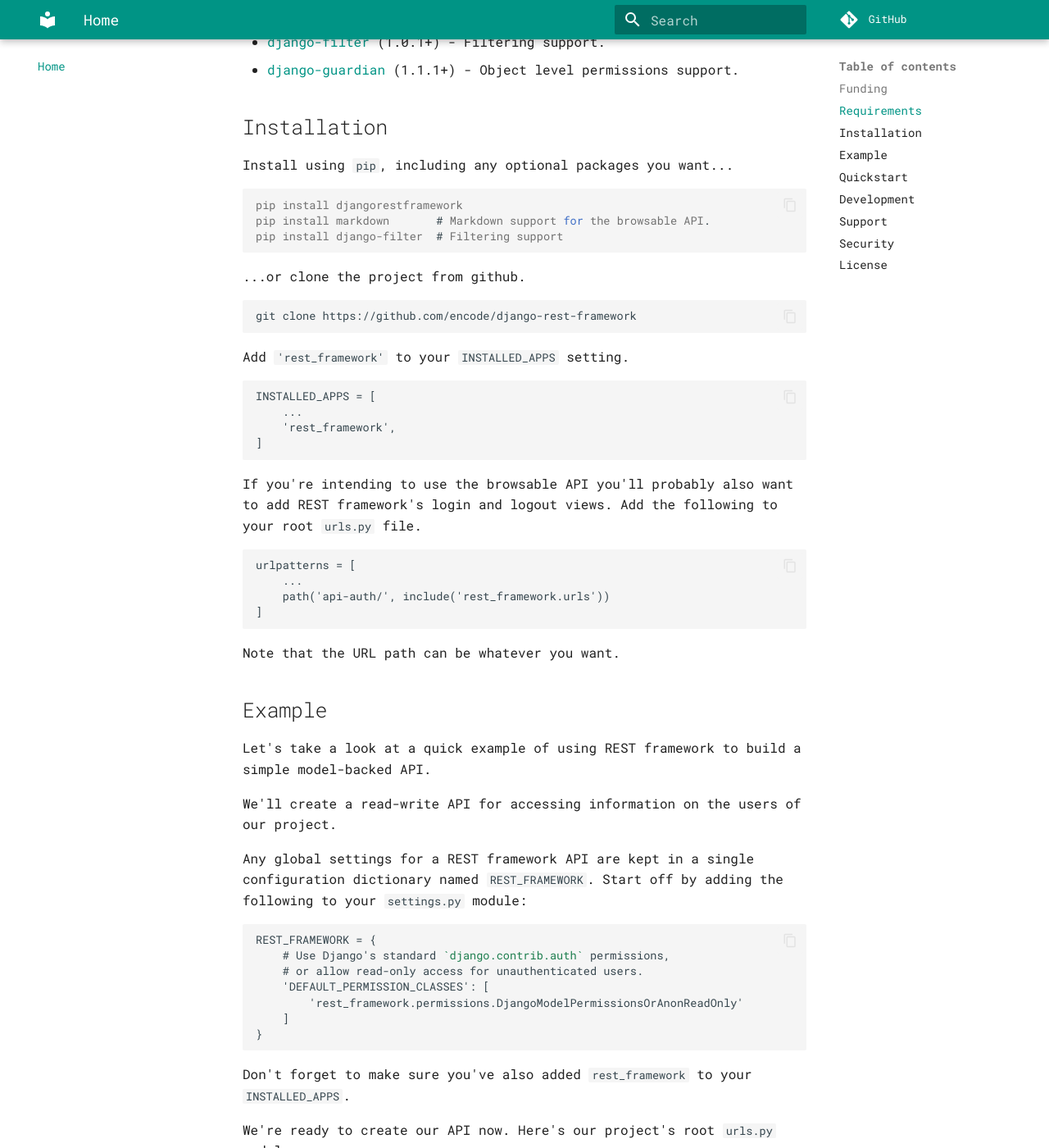
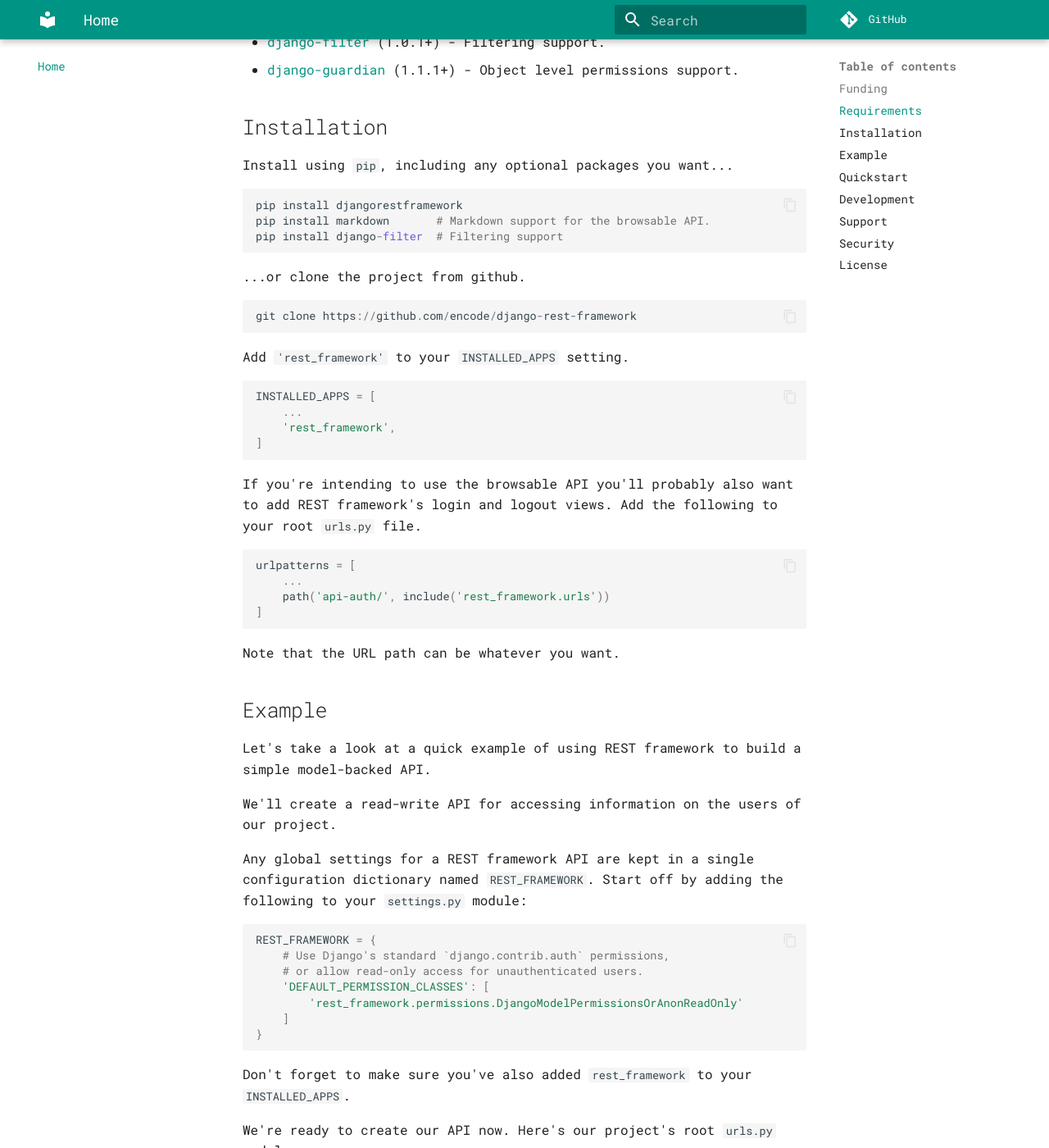
Before and after one commit to Taraldinn/DRF-NEW-DOCS, an MkDocs documentation site: the page built from docs/index.md, in a window 1280 px wide and 1400 px high, scrolled down 2202 px. Shown: the whole window at 82% size. Built offline with MkDocs 1.6.1 and Material for MkDocs 9.7.7, drawn with Linux system fonts in a browser that asks for light colours; comment, search, counter and statistics services are not loaded; old or Windows-style settings are respelled for this version of MkDocs; part of the change alters nothing that is shown.

```diff
--- a/mkdocs.yml
+++ b/mkdocs.yml
@@ -31,7 +31,7 @@ markdown_extensions:
       pygments_lang_class: true
       pygments_lang_class: true
       guess_lang: true
-      # default_lang: python3
+      default_lang: python3
 
   - pymdownx.inlinehilite
   - pymdownx.snippets
```
